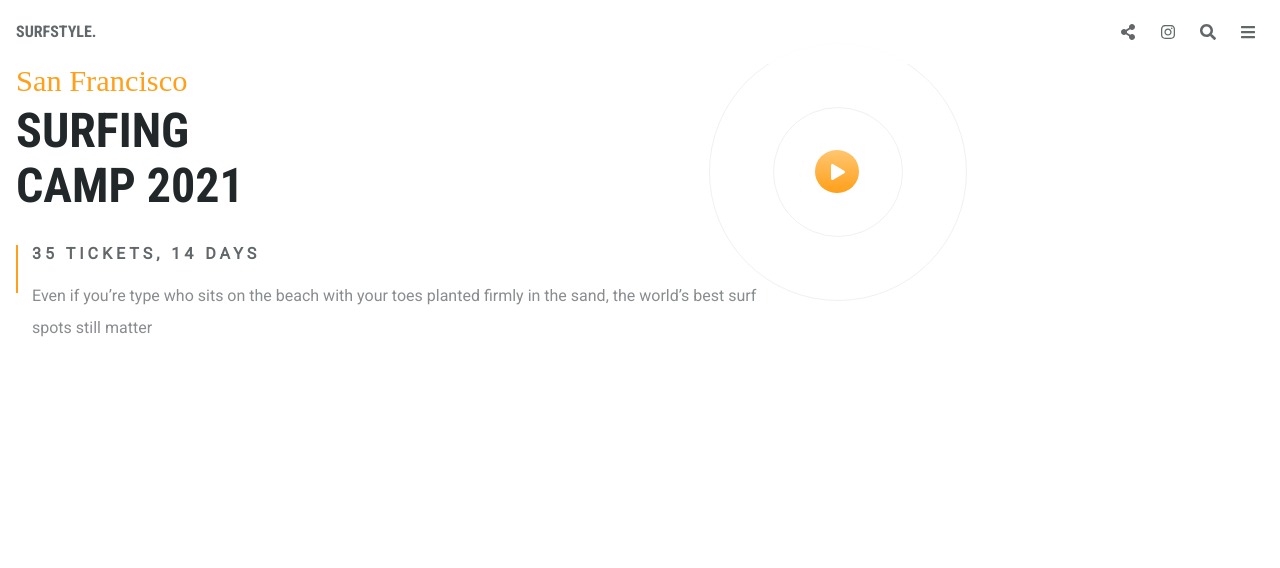
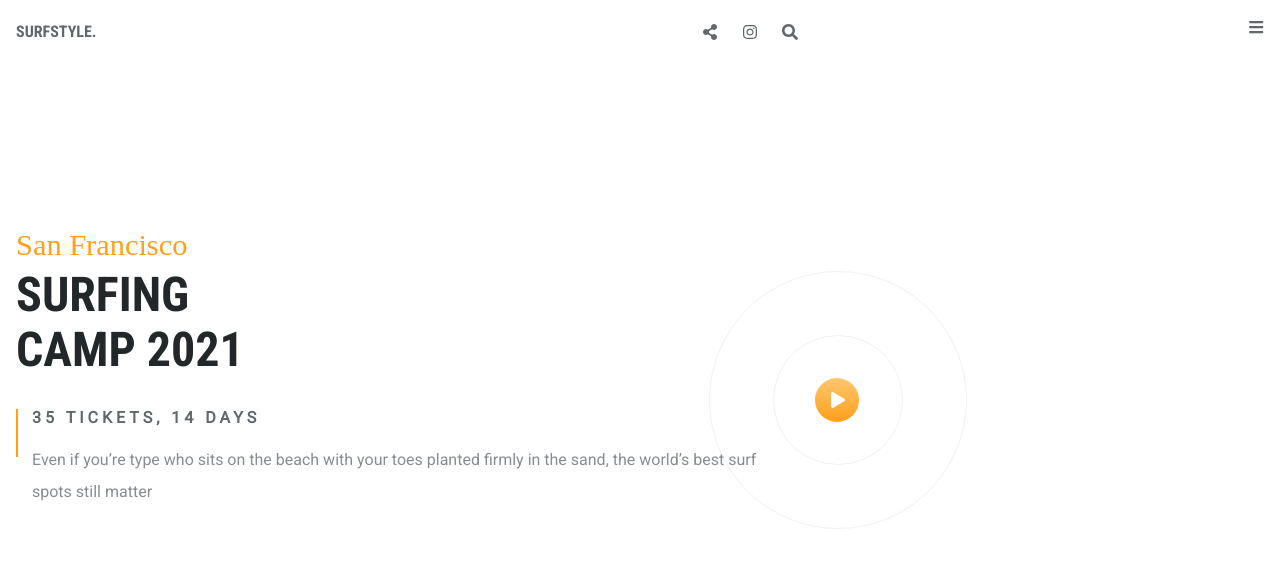
Before and after one commit to kepler003/surfstyle, a React app: page / in a window 1280 px wide. Shown: the top 568 px of the page. Built offline with nearby package versions, Linux system fonts and the light colour scheme; a web font is replaced by a local one.

Commit message:
Header -> Create styling for sm size

```diff
--- a/src/components/molecules/HeaderNav.js
+++ b/src/components/molecules/HeaderNav.js
@@ -7,6 +7,8 @@ export default () => (
     <Button className="header__nav-btn" shape="rounded"><Icon icon="share-alt" /></Button>
     <Button className="header__nav-btn" shape="rounded"><Icon icon="instagram" /></Button>
     <Button className="header__nav-btn" shape="rounded"><Icon icon="search" /></Button>
-    <Button className="header__nav-btn" shape="rounded"><Icon icon="bars" /></Button>
+    <Button className="header__nav-btn header__nav-btn--menu" shape="rounded">
+      <Icon icon="bars" />
+    </Button>
   </nav>
 );
--- a/src/styles/_button.scss
+++ b/src/styles/_button.scss
@@ -29,6 +29,14 @@
     }
   }
 
+  &--white {
+    background-color: $white;
+
+    &:hover {
+      background-color: $gray-9;
+    }
+  }
+
 
   &--icon {
     width: $size-6;
--- a/src/styles/_header.scss
+++ b/src/styles/_header.scss
@@ -23,7 +23,38 @@
 @include forSize ("sm") {
 
   .header {
+    padding-right: 37%;
+    background-color: transparent;
     position: fixed;
     left: 0;
+
+    &__nav-btn {
+
+      &--menu {
+        width: $size-10;
+        height: $size-10;
+        background-color: $white;
+        transform: translate(50%, -50%);
+        position: absolute;
+        top: 0;
+        right: 0;
+
+        &:hover {
+          width: $size-10 * 1.2;
+          height: $size-10 * 1.2;
+          background-color: $white;
+          color: $font-color;
+          box-shadow: inset 0 0 $size-4 $gray-6;
+        }
+
+        &:focus {
+          box-shadow: inset 0 0 $size-4 $gray-6;
+        }
+
+        & svg {
+          transform: translate(-170%, 170%);
+        }
+      }
+    }
   }
 }
--- a/src/styles/_welcome.scss
+++ b/src/styles/_welcome.scss
@@ -99,8 +99,8 @@
     @include flex-x-center;
     @include flex-column;
     flex-wrap: nowrap;
-    padding-top: $size-8;
-    padding-right: 40%;
+    min-height: 100vh;
+    padding: $size-8 40% $size-10 $size-4;
     position: relative;
 
     &__img {
@@ -117,7 +117,7 @@
       height: $size-8;
       width: $size-8;
       margin: 0;
-      margin-bottom: $size-8;
+      margin-top: calc(#{$size-10 - $size-8});
       transform: translate(0, 0);
       position: absolute;
       right: calc(35% + -37px);
```
